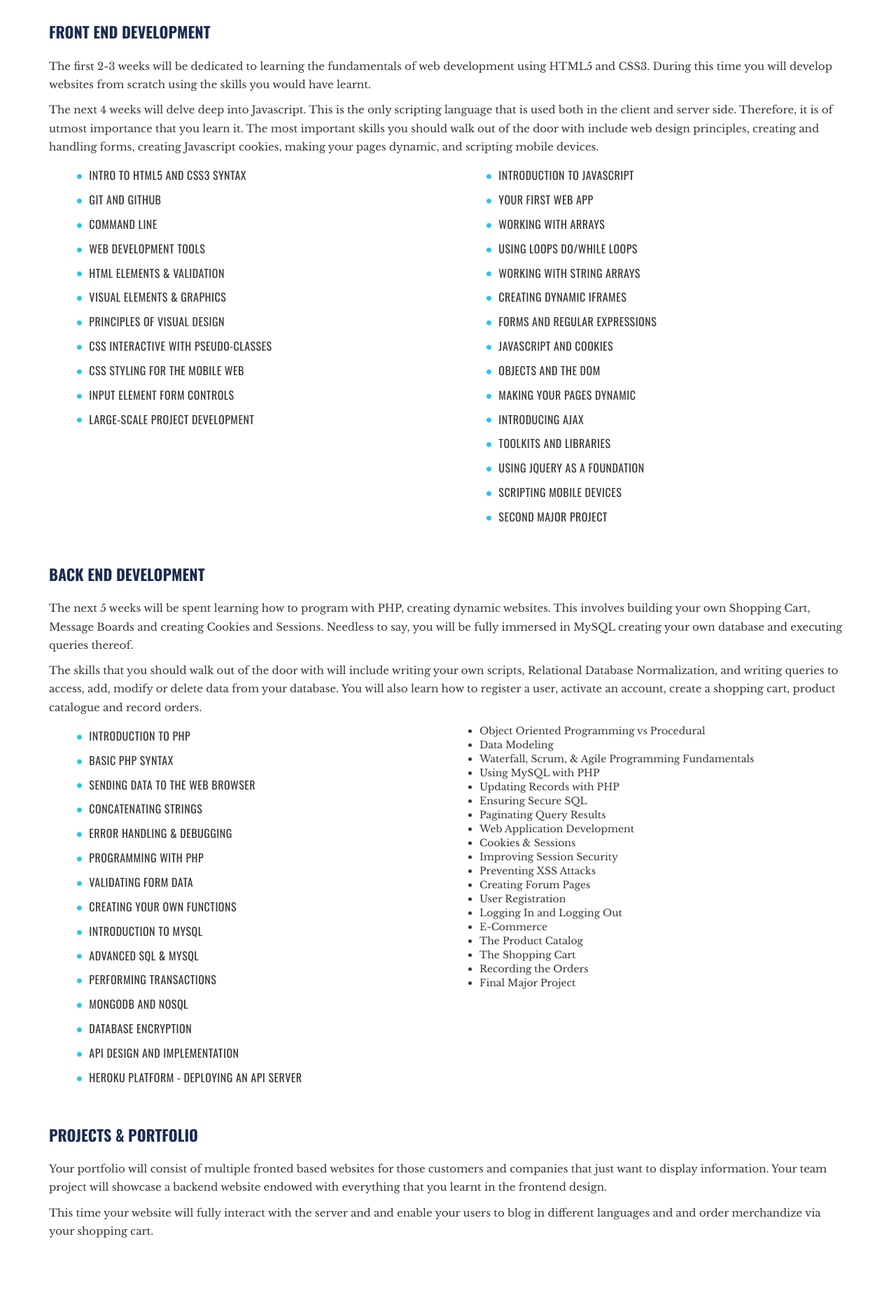
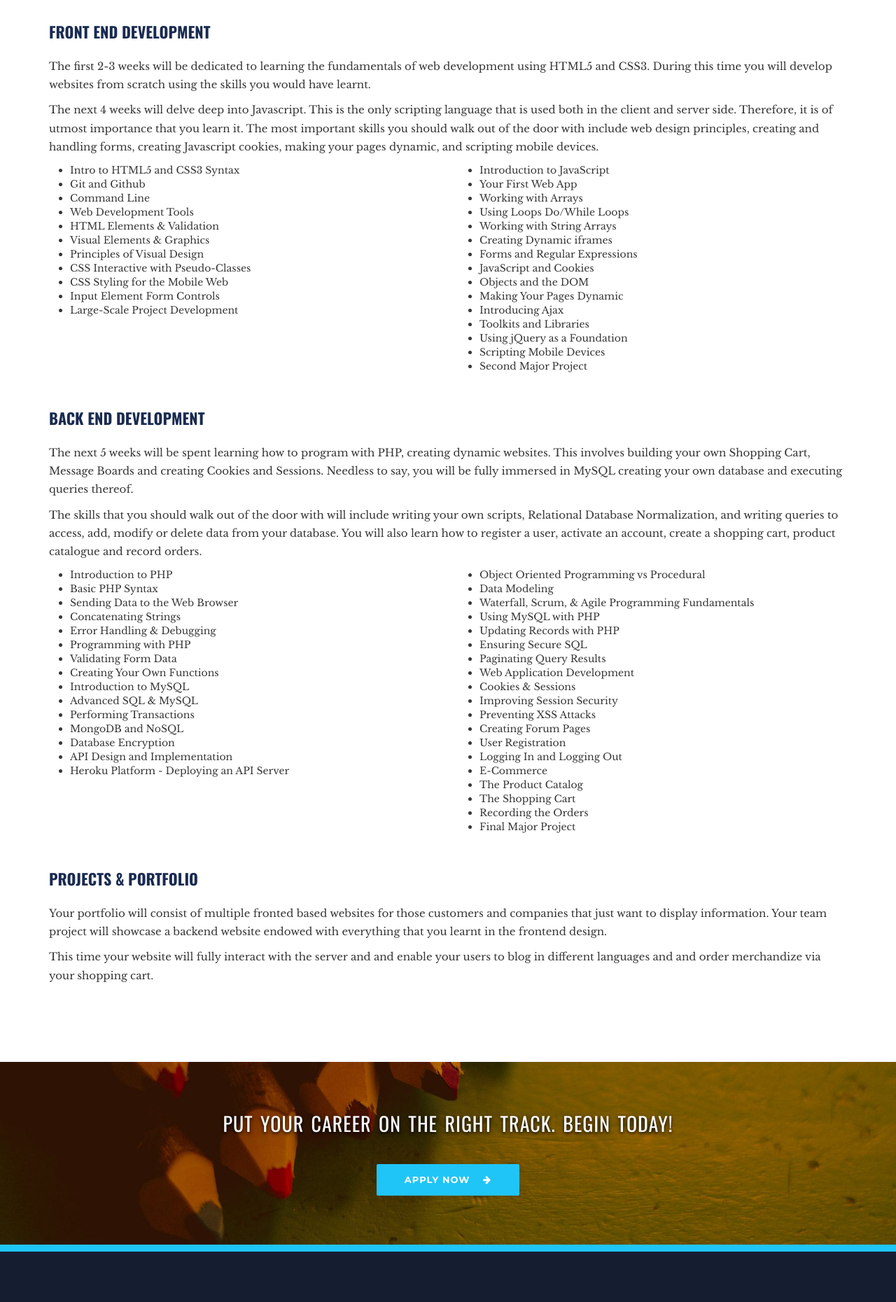
Before and after one commit to pfuzane1/Coastal-Coding, a Jekyll site: the page built from course-detail.html, in a window 1280 px wide. Shown: the part 1298-3158 px from the top of the page at 70% size. Built offline with Jekyll 4.4.1, drawn with Linux system fonts in a browser that asks for light colours; a script that is not in the unit is left out.

Commit message:
Removed list styling

```diff
--- a/course-detail.html
+++ b/course-detail.html
@@ -102,7 +102,7 @@ layout: default
                 <p>The next 4 weeks will delve deep into Javascript. This is the only scripting language that is used both in the client and server side. Therefore, it is of utmost importance that you learn it. The most important skills you should walk out of the door with include web design principles, creating and handling forms, creating Javascript cookies, making your pages dynamic, and scripting mobile devices. </p>
             </div>
             		<div class="col-sm-6 col-md-6">
-                		<ul class="list-styled">
+                		<ul>
                     		<li>Intro to HTML5 and CSS3 Syntax</li>
                     		<li>Git and Github</li>
                     		<li>Command Line</li>
@@ -118,7 +118,7 @@ layout: default
             		</div>
 
             		<div class="col-sm-6 col-md-6">
-                		<ul class="list-styled">
+                		<ul>
                     		<li>Introduction to JavaScript</li>
                     		<li>Your First Web App</li>
                     		<li>Working with Arrays</li>
@@ -143,7 +143,7 @@ layout: default
                 <p>The skills that you should walk out of the door with will include writing your own scripts, Relational Database Normalization, and writing queries to access, add, modify or delete data from your database. You will also learn how to register a user, activate an account, create a shopping cart, product catalogue and record orders.</p>
             </div>
             		<div class="col-sm-6 col-md-6">
-                		<ul class="list-styled">
+                		<ul>
                     		<li>Introduction to PHP</li>
                     		<li>Basic PHP Syntax</li>
                     		<li>Sending Data to the Web Browser</li>
```
